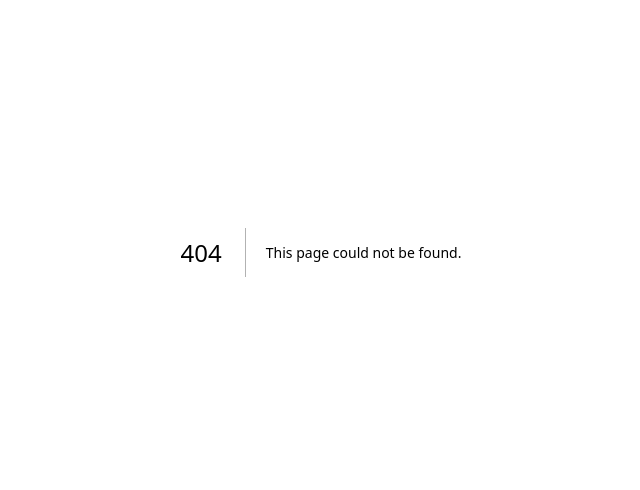
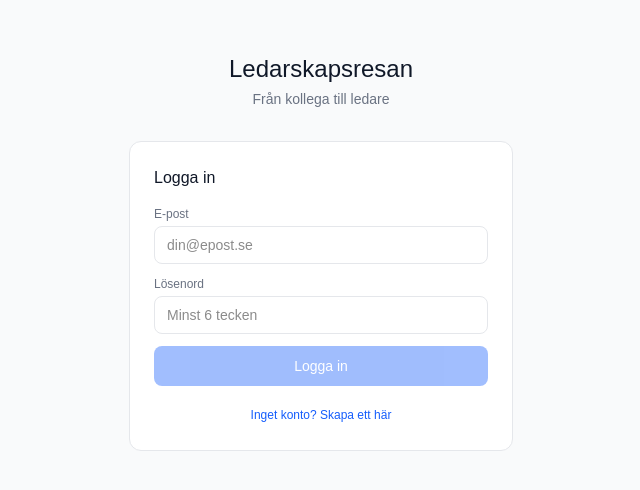
Before and after one commit to infinitystream-nu/ledarskapsresan, a Next.js app: page /login in a window 1280 px wide. Before the commit this address had no page. Shown: the part 148-638 px from the top of the page, without its empty margins (319-959 px from the left). Built offline with nearby package versions, Linux system fonts and the light colour scheme; no server answers.

Commit message:
Lägg till inloggning med Supabase Auth

```diff
--- /dev/null
+++ b/app/login/page.tsx
@@ -0,0 +1,101 @@
+"use client";
+
+import { useState } from "react";
+import { useRouter } from "next/navigation";
+import { createClient } from "@/lib/auth";
+
+export default function LoginPage() {
+  const [email, setEmail] = useState("");
+  const [password, setPassword] = useState("");
+  const [mode, setMode] = useState<"login" | "signup">("login");
+  const [error, setError] = useState("");
+  const [loading, setLoading] = useState(false);
+  const router = useRouter();
+  const supabase = createClient();
+
+  async function handleSubmit() {
+    setError("");
+    setLoading(true);
+    try {
+      if (mode === "signup") {
+        const { error } = await supabase.auth.signUp({ email, password });
+        if (error) throw error;
+      } else {
+        const { error } = await supabase.auth.signInWithPassword({ email, password });
+        if (error) throw error;
+      }
+      router.push("/modules");
+      router.refresh();
+    } catch (err: unknown) {
+      setError(err instanceof Error ? err.message : "Något gick fel");
+    } finally {
+      setLoading(false);
+    }
+  }
+
+  return (
+    <div className="min-h-screen bg-gray-50 flex items-center justify-center px-4">
+      <div className="w-full max-w-sm">
+
+        <div className="text-center mb-8">
+          <h1 className="text-2xl font-medium text-gray-900">Ledarskapsresan</h1>
+          <p className="text-sm text-gray-500 mt-1">Från kollega till ledare</p>
+        </div>
+
+        <div className="bg-white border border-gray-200 rounded-xl p-6">
+          <h2 className="text-base font-medium text-gray-900 mb-4">
+            {mode === "login" ? "Logga in" : "Skapa konto"}
+          </h2>
+
+          <div className="flex flex-col gap-3">
+            <div>
+              <label className="text-xs font-medium text-gray-500 block mb-1">E-post</label>
+              <input
+                type="email"
+                value={email}
+                onChange={(e) => setEmail(e.target.value)}
+                onKeyDown={(e) => e.key === "Enter" && handleSubmit()}
+                placeholder="din@epost.se"
+                className="w-full text-sm px-3 py-2 border border-gray-200 rounded-lg outline-none focus:border-blue-300"
+              />
+            </div>
+
+            <div>
+              <label className="text-xs font-medium text-gray-500 block mb-1">Lösenord</label>
+              <input
+                type="password"
+                value={password}
+                onChange={(e) => setPassword(e.target.value)}
+                onKeyDown={(e) => e.key === "Enter" && handleSubmit()}
+                placeholder="Minst 6 tecken"
+                className="w-full text-sm px-3 py-2 border border-gray-200 rounded-lg outline-none focus:border-blue-300"
+              />
+            </div>
+
+            {error && (
+              <p className="text-xs text-red-500">{error}</p>
+            )}
+
+            <button
+              onClick={handleSubmit}
+              disabled={loading || !email || !password}
+              className="w-full py-2.5 bg-blue-600 text-white text-sm font-medium rounded-lg hover:bg-blue-700 disabled:opacity-40 transition-colors"
+            >
+              {loading ? "Vänta..." : mode === "login" ? "Logga in" : "Skapa konto"}
+            </button>
+          </div>
+
+          <div className="mt-4 text-center">
+            <button
+              onClick={() => { setMode(mode === "login" ? "signup" : "login"); setError(""); }}
+              className="text-xs text-blue-600 hover:underline"
+            >
+              {mode === "login" ? "Inget konto? Skapa ett här" : "Har du redan ett konto? Logga in"}
+            </button>
+          </div>
+        </div>
+
+      </div>
+    </div>
+  );
+}
--- a/app/page.tsx
+++ b/app/page.tsx
@@ -1,13 +1,45 @@
+"use client";
+
 import Link from "next/link";
+import { useEffect, useState } from "react";
+import { useRouter } from "next/navigation";
+import { createClient } from "@/lib/auth";
 
 export default function Home() {
+  const [email, setEmail] = useState<string | null>(null);
+  const router = useRouter();
+  const supabase = createClient();
+
+  useEffect(() => {
+    supabase.auth.getUser().then(({ data }) => {
+      if (!data.user) {
+        router.push("/login");
+      } else {
+        setEmail(data.user.email ?? null);
+      }
+    });
+  }, []);
+
+  async function signOut() {
+    await supabase.auth.signOut();
+    router.push("/login");
+  }
+
+  if (!email) return null;
+
   return (
     <div className="min-h-screen bg-gray-50 flex flex-col items-center justify-center px-4">
-      <div className="max-w-lg w-full text-center flex flex-col gap-6">
+      <div className="max-w-lg w-full flex flex-col gap-6">
 
-        <div>
-          <h1 className="text-3xl font-medium text-gray-900">Ledarskapsresan</h1>
-          <p className="text-gray-500 mt-2">Från kollega till ledare — övningar, kunskap och ditt stöd i vardagen</p>
+        <div className="flex items-start justify-between">
+          <div>
+            <h1 className="text-3xl font-medium text-gray-900">Ledarskapsresan</h1>
+            <p className="text-gray-500 mt-1">Från kollega till ledare — nivå 1</p>
+          </div>
+          <div className="text-right">
+            <p className="text-xs text-gray-400">{email}</p>
+            <button onClick={signOut} className="text-xs text-blue-600 hover:underline mt-0.5">Logga ut</button>
+          </div>
         </div>
 
         <div className="grid grid-cols-1 gap-3">
@@ -28,7 +60,7 @@ export default function Home() {
           </Link>
         </div>
 
-        <p className="text-xs text-gray-400">Nivå 1 — Gruppledare</p>
+        <p className="text-xs text-gray-400 text-center">Nivå 1 — Gruppledare</p>
       </div>
     </div>
   );
--- /dev/null
+++ b/lib/auth.ts
@@ -0,0 +1,8 @@
+import { createBrowserClient } from "@supabase/ssr";
+
+export function createClient() {
+  return createBrowserClient(
+    process.env.NEXT_PUBLIC_SUPABASE_URL!,
+    process.env.NEXT_PUBLIC_SUPABASE_ANON_KEY!
+  );
+}
--- a/package.json
+++ b/package.json
@@ -10,6 +10,7 @@
   },
   "dependencies": {
     "@anthropic-ai/sdk": "^0.80.0",
+    "@supabase/ssr": "^0.9.0",
     "@supabase/supabase-js": "^2.99.3",
     "next": "16.2.1",
     "react": "19.2.4",
```
Also changed, not shown: 1 other file (tests, documents, lock files or other folders).
